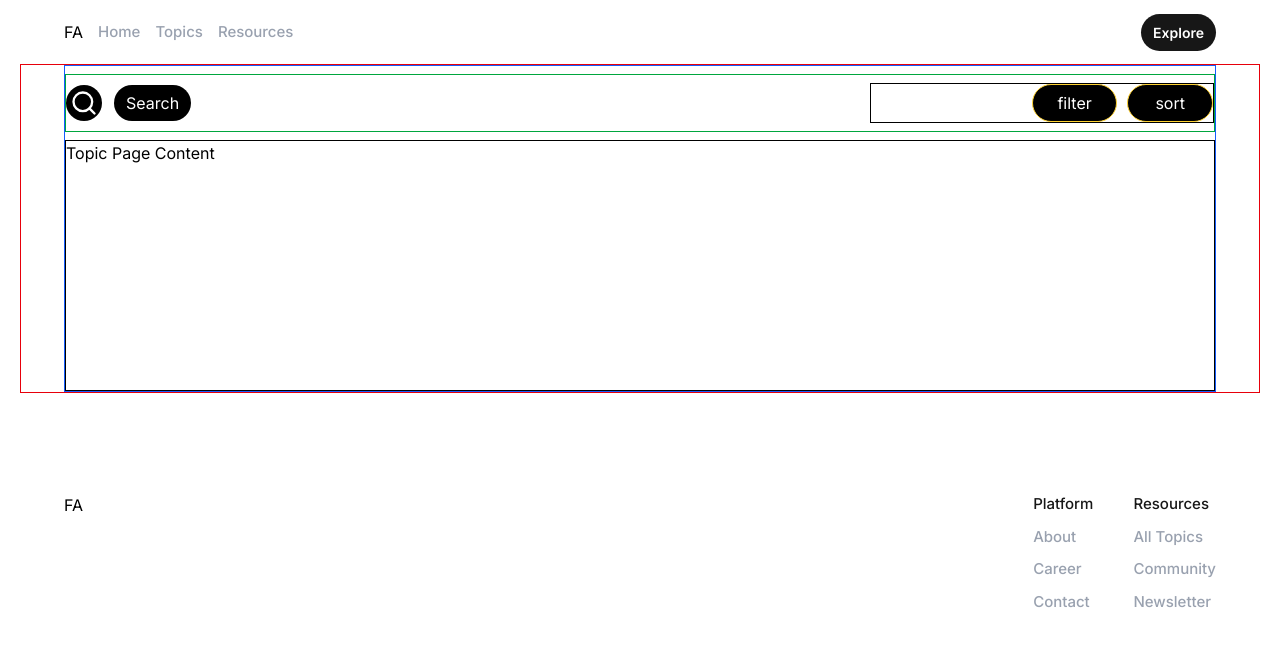
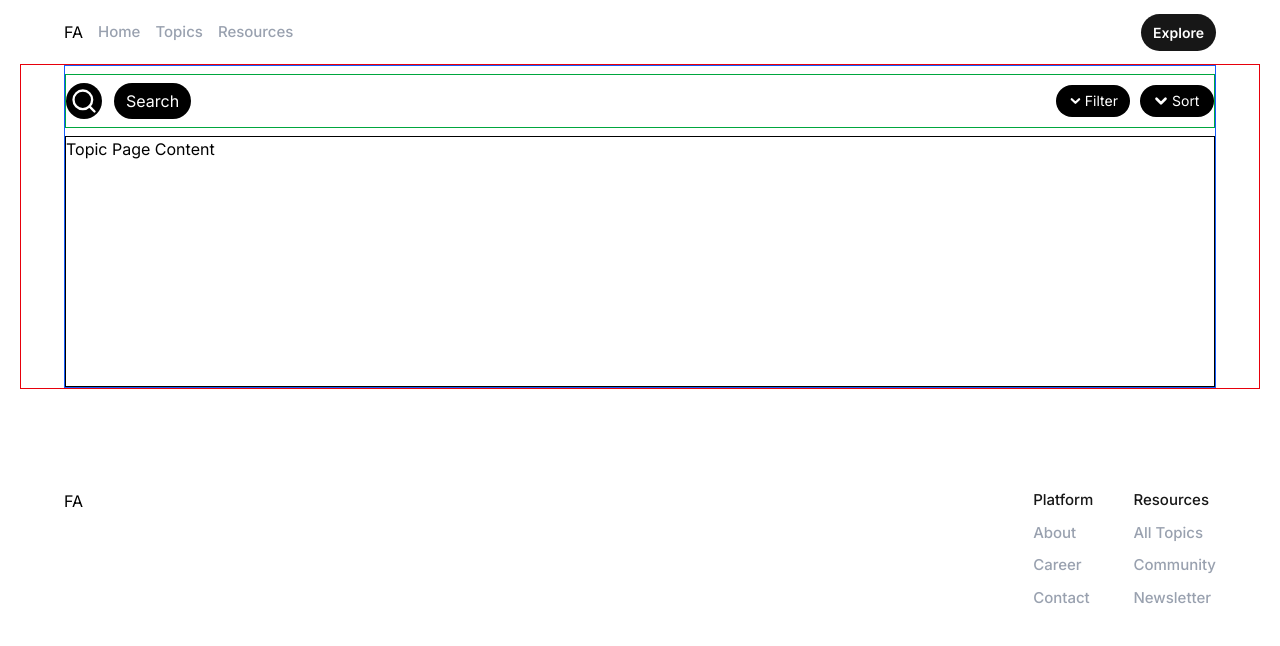
Before and after one commit to Frontend-Advanced/FA_Frontend, a Next.js app: page /topics in a window 1280 px wide. Shown: the top 646 px of the page. Built offline with nearby package versions, Linux system fonts and the light colour scheme.

Commit message:
feat: update FilterSortBar layout and button styles for improved UI

```diff
--- a/src/components/common/FilterSortBar.tsx
+++ b/src/components/common/FilterSortBar.tsx
@@ -1,8 +1,16 @@
+import { ChevronDown } from "lucide-react"
+
 const FilterSortBar = () => {
   return (
-        <div className="border h-full w-[45%] md:w-[30%] flex items-center gap-1 md:gap-2.5 justify-end sm:flex-row flex-col">
-            <button className="border border-amber-300 w-full text-sm md:w-[25%] bg-black text-white rounded-full p-1 md:text-base md:px-3 md:py-1.5 transition hover:opacity-90 cursor-pointer">filter</button>
-            <button className="border border-amber-300 w-full text-sm md:w-[25%] bg-black text-white rounded-full p-1 md:text-base md:px-3 md:py-1.5 transition hover:opacity-90 cursor-pointer">sort</button>
+        <div className="w-[52%] md:w-[30%] flex items-end  gap-1 text-sm md:gap-2.5 justify-end sm:flex-row flex-col">
+            <button className="flex gap-0.5 items-center w-[74px] bg-black text-white rounded-full p-1.5 md:text-base md:px-3 transition hover:opacity-90 cursor-pointer hover:font-bold">
+                <ChevronDown size={20} strokeWidth={3.5} />
+                <span className=" text-sm">Filter</span>
+            </button>
+            <button className="flex gap-0.5 items-center w-[74px] bg-black text-white rounded-full p-1.5 md:text-base md:px-3 transition hover:opacity-90 cursor-pointer hover:font-bold">
+                <ChevronDown size={18} strokeWidth={3.5} />
+                <span className=" text-sm">Sort</span>
+            </button>
         </div>
   )
 }
```
